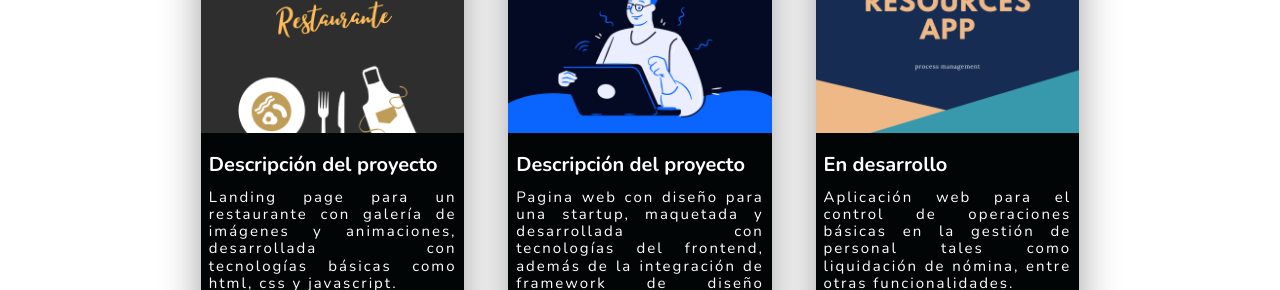
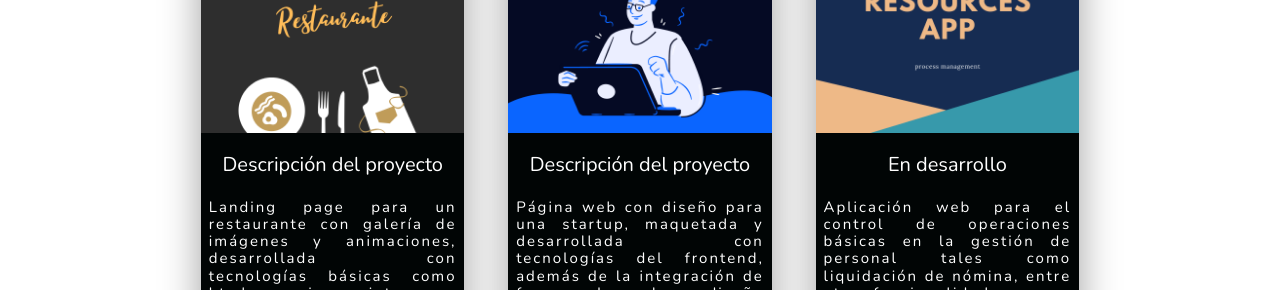
Before and after one commit to dev2619/portfolio, a plain HTML site: page index.html in a window 1280 px wide. Shown: the part 2625-2915 px from the top of the page. Drawn offline with nearby package versions, Linux system fonts and the light colour scheme.

Commit message:
texts update

```diff
--- a/index.html
+++ b/index.html
@@ -160,7 +160,7 @@
 								<img src="img/restaurant.png" alt="screenshot del proyecto" />
 							</div>
 							<div class="description">
-								<h4>Descripción del proyecto</h4>
+								<span>Descripción del proyecto</span>
 								<p>
 									Landing page para un restaurante con galería de imágenes y animaciones,
 									desarrollada con tecnologías básicas como html, css y javascript.
@@ -186,9 +186,9 @@
 								<img src="img/startup.png" alt="screenshot del proyecto" />
 							</div>
 							<div class="description">
-								<h4>Descripción del proyecto</h4>
+								<span>Descripción del proyecto</span>
 								<p>
-									Pagina web con diseño para una startup, maquetada y desarrollada con tecnologías
+									Página web con diseño para una startup, maquetada y desarrollada con tecnologías
 									del frontend, además de la integración de framework de diseño bootstrap.
 								</p>
 								<div class="tech-empleadas">
@@ -215,7 +215,7 @@
 								<img src="img/human-resources.png" alt="screenshot del proyecto" />
 							</div>
 							<div class="description">
-								<h4>En desarrollo</h4>
+								<span>En desarrollo</span>
 								<p>
 									Aplicación web para el control de operaciones básicas en la gestión de personal
 									tales como liquidación de nómina, entre otras funcionalidades.
```
